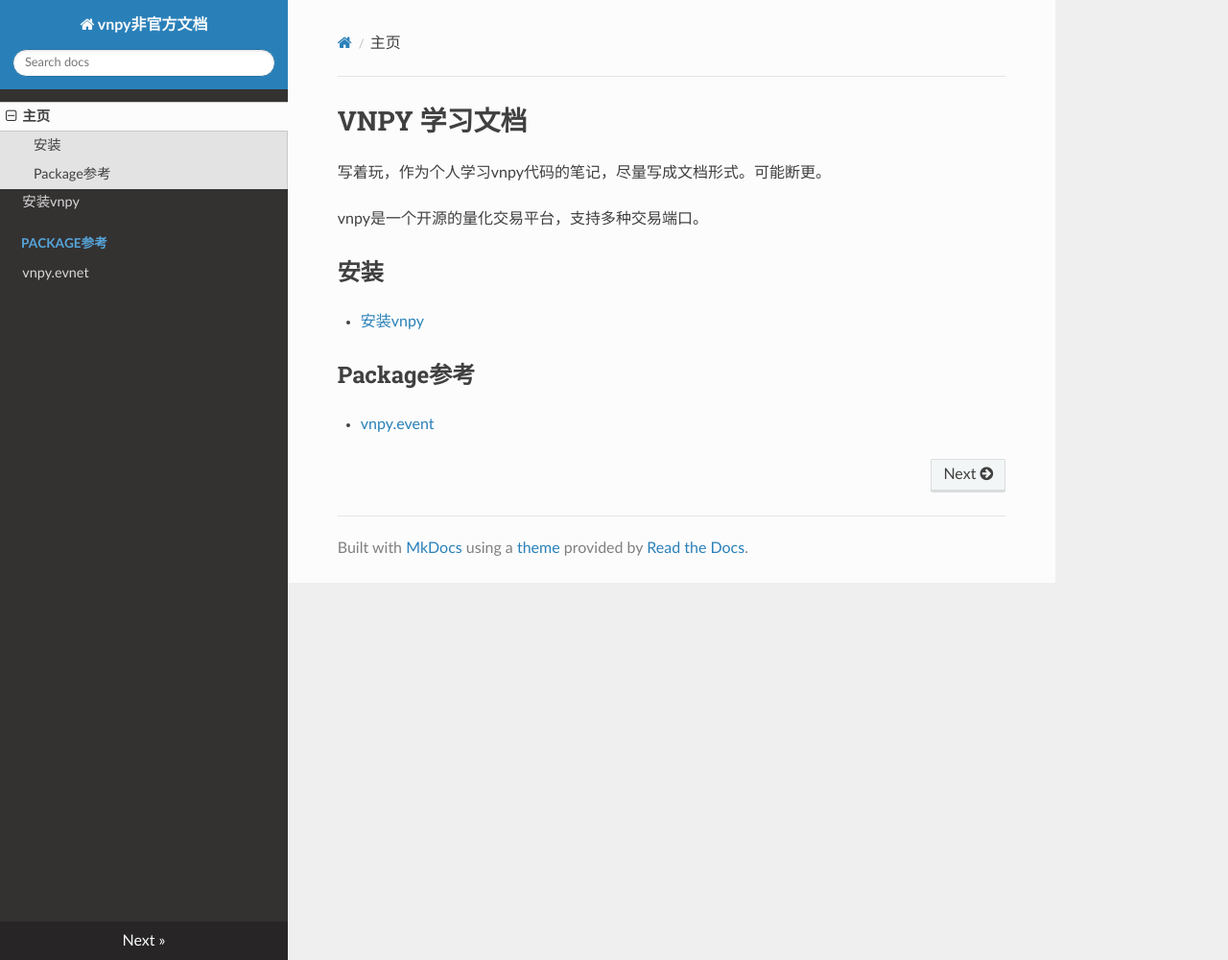
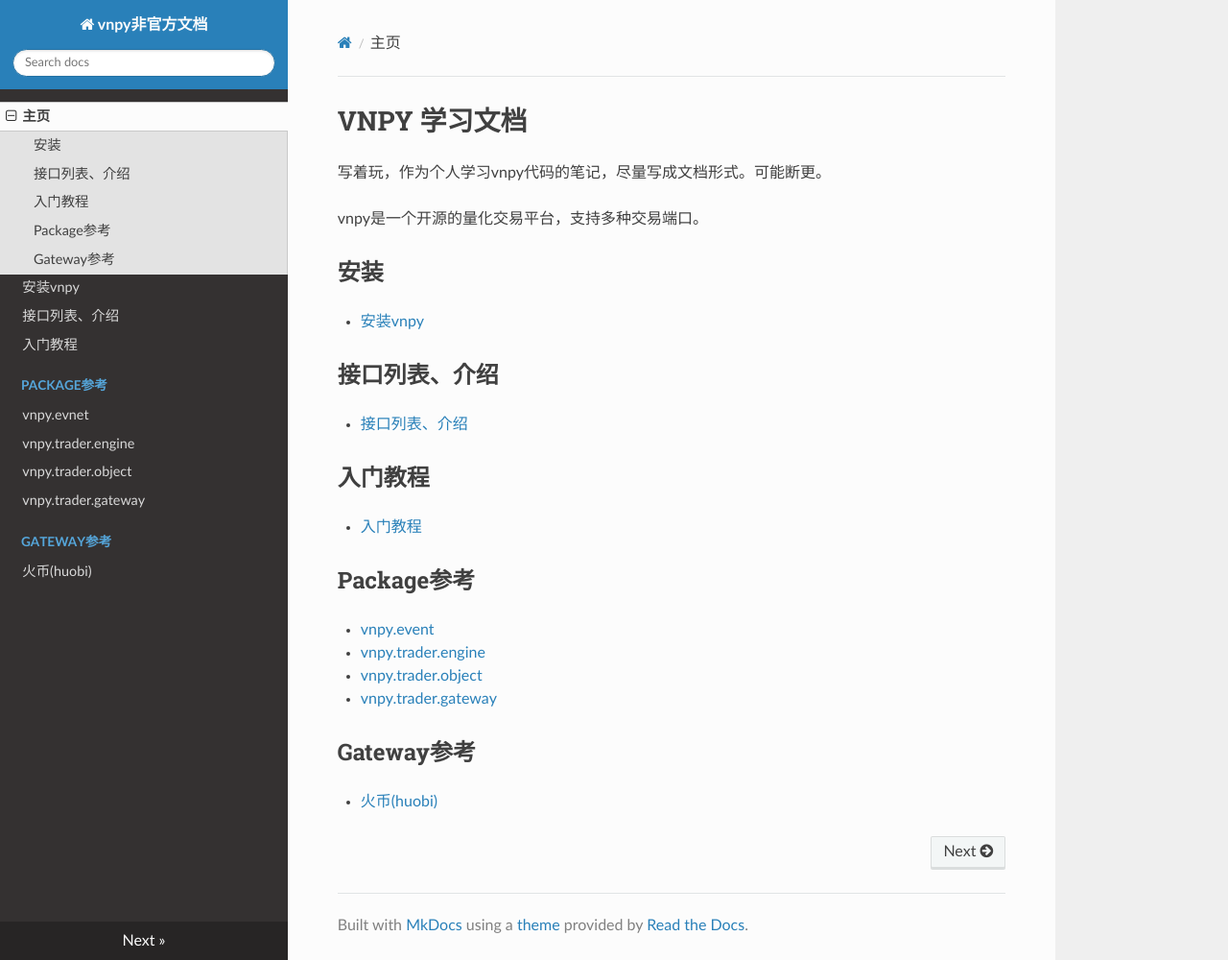
Before and after one commit to xinjiyuan97/vnpydoc_unofficial, an MkDocs documentation site: the page built from docs/index.md, in a window 1280 px wide and 1000 px high. Shown: the whole window at 96% size. Built offline with MkDocs 1.6.1, drawn with Linux system fonts in a browser that asks for light colours; nearby versions of some CDN libraries; old or Windows-style settings are respelled for this version of MkDocs.

Commit message:
a lot of changes

```diff
--- a/docs/index.md
+++ b/docs/index.md
@@ -6,5 +6,17 @@
 ## 安装
 - [安装vnpy](install.md)
 
+## 接口列表、介绍
+- [接口列表、介绍](gateway.md)
+
+## 入门教程
+- [入门教程](tutorial.md)
+
 ## Package参考
 - [vnpy.event](package_reference/event.md)
+- [vnpy.trader.engine](package_reference/trader_engine.md)
+- [vnpy.trader.object](package_reference/trader_object.md)
+- [vnpy.trader.gateway](package_reference/trader_gateway.md)
+
+## Gateway参考
+- [火币(huobi)](gateway_reference/huobi.md)
--- a/mkdocs.yml
+++ b/mkdocs.yml
@@ -2,7 +2,13 @@
 pages:
 - 主页: index.md
 - 安装vnpy: install.md
+- 接口列表、介绍: gateway.md
+- 入门教程: tutorial.md
 - Package参考:
   - vnpy.evnet: package_reference/event.md
-
+  - vnpy.trader.engine: package_reference/trader_engine.md
+  - vnpy.trader.object: package_reference/trader_object.md
+  - vnpy.trader.gateway: package_reference/trader_gateway.md
+- Gateway参考:
+  - 火币(huobi): gateway_reference/huobi.md
 theme: readthedocs
```
Also changed, not shown: docs/gateway.md (added, +17 -0 lines), docs/gateway_reference/huobi.md (added, +1 -0 lines), docs/package_reference/trader_engine.md (added, +151 -0 lines), docs/package_reference/trader.md (added), docs/package_reference/trader_gateway.md (added), docs/package_reference/trader_object.md (added), docs/tutorial.md (added).
